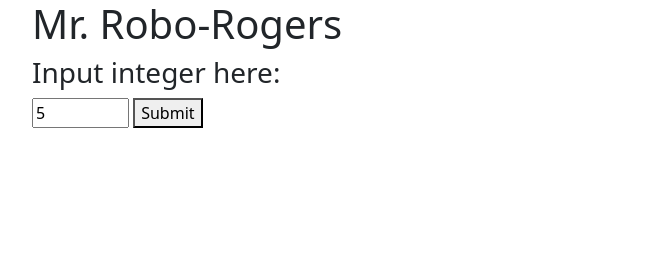
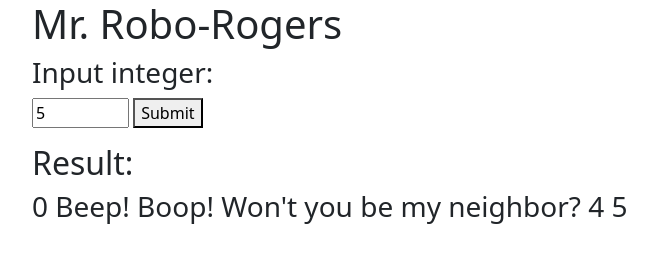
Before and after one commit to littlestbrother/mr-robo-rodgers, a plain HTML site: page index.html in a window 1280 px wide. Both pictures are taken after typing "5" into the empty fields and a click on the button "Submit". Shown: the whole page, without its empty margins (50-707 px from the left). Drawn offline with nearby package versions, Linux system fonts and the light colour scheme.

Commit message:
add convertToResult function

```diff
--- a/index.html
+++ b/index.html
@@ -18,10 +18,12 @@
     <div class="container">
         <h1>Mr. Robo-Rogers</h1>
         <form>
-            <h3>Input integer here:</h3>
+            <h3>Input integer:</h3>
             <input type="number" min="0" max="100" placeholder=":)" id="text">
             <button type="submit">Submit</button>
         </form>
+        <h2>Result:</h2>
+        <h3 id="result"></h3>
     </div>
 </body>
 
--- a/js/scripts.js
+++ b/js/scripts.js
@@ -1,37 +1,44 @@
 //back-end
-function countUp(int) {
+function countUp(num) {
     let dummy = [];//variables for this function
-    let base = null;
+    let int = 0;
 
-    while (base < int) { //while loop to generate array that increments by one toward user defined integer
-        base++
-        dummy.push(base);
+    while (int <= num) { //while loop to generate array that increments by one toward user defined integer
+        dummy.push(int);
+        int++
     }
     return dummy; //return newly generated array
 }
 
-function analyzeHierarchy(int) {
-    int.forEach(element => {
+function analyzeHierarchy(num) {
+    num.forEach(element => {
         console.log(element);
-        let hasThree = /3/.test(element);//test if current element of contains either 3,2,1
+        let hasThree = /3/.test(element);//test if current element contains either 3,2,1
         let hasTwo = /2/.test(element);
         let hasOne = /1/.test(element);
 
-        if (hasThree == true){ //determing what element will be replaced by
-            console.log(element + " = " + "neighbor")
-            //call for element to change neighbor
+        if (hasThree == true) { //determine what the element will be replaced by
+            console.log(element + " = " + "neighbor") //debug
+            num[element] = "Won't you be my neighbor?";
         } else {
-            if (hasTwo == true){
+            if (hasTwo == true) {
                 console.log(element + " = " + "boop")
-                //change element to boop
+                num[element] = "Boop!";
             } else {
-                if (hasOne == true){
+                if (hasOne == true) {
                     console.log(element + " = " + "beep")
-                    //change element to beep
+                    num[element] = "Beep!";
                 }
             }
         }
     });
+    return num;
+}
+
+function convertToResult(num) {
+    num = num.toString(); //convert array to string
+    num = num.replace(/[, ]+/g, " "); //replace commas with spaces
+    return num
 }
 
 $(document).ready(function () {
@@ -39,9 +46,9 @@ $(document).ready(function () {
     $("form").submit(function () {
         event.preventDefault();
         //ui logic goes here
-        let input = $("input#text").val();
-        input = countUp(input);
-        analyzeHierarchy(input);
+        let int = $("input#text").val();
+        int = countUp(int);
+        $("#result").text(convertToResult(analyzeHierarchy(int)));
     });
     // :)
 });
```
Also changed, not shown: specs.txt.
